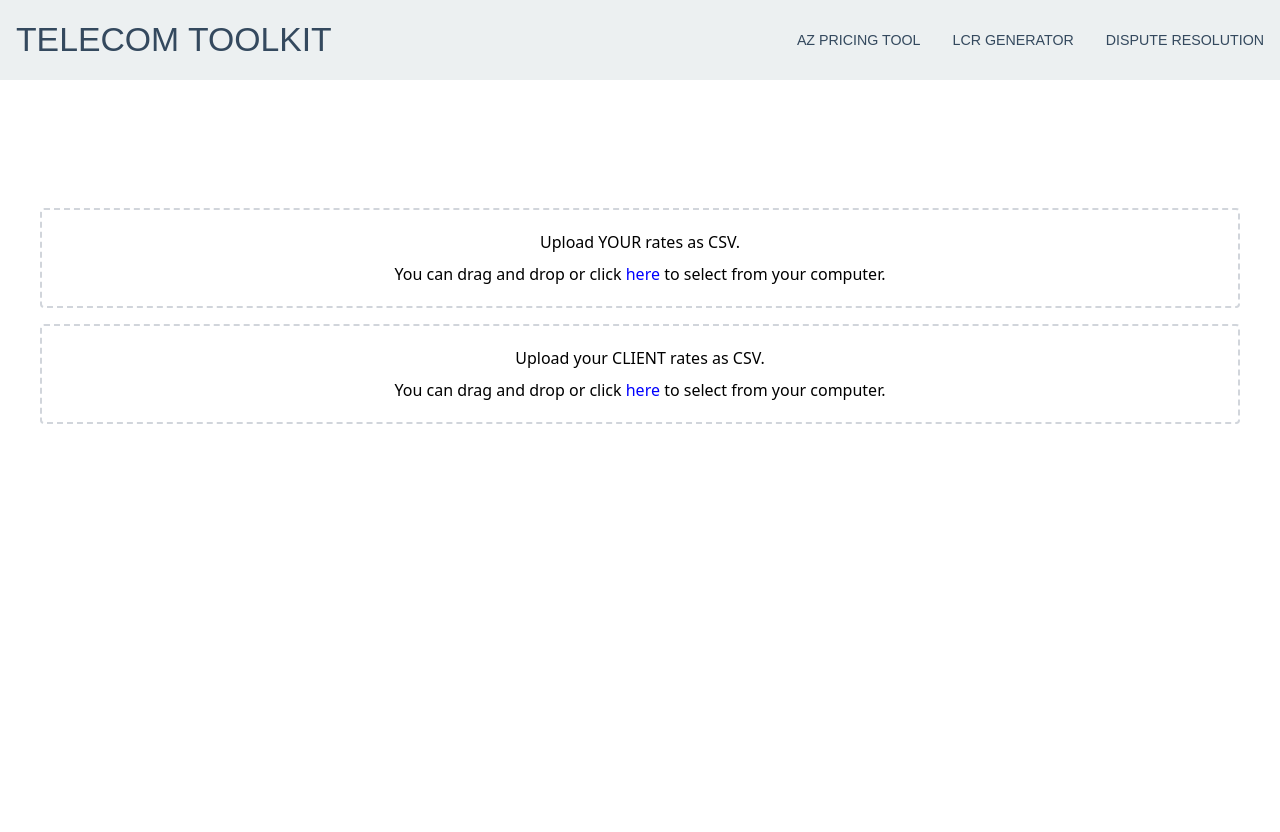
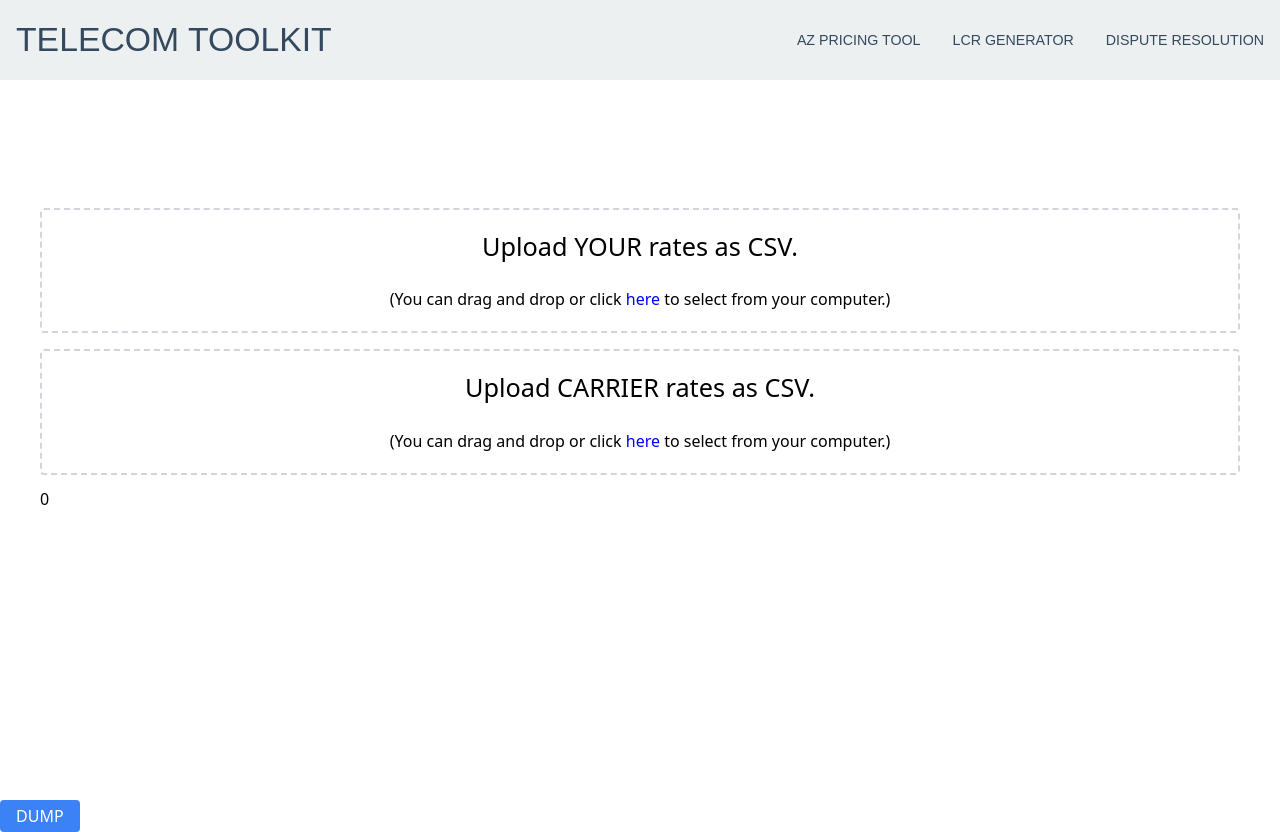
Before and after one commit to kdjordan/voip-accelerator, a Vue app: page / in a window 1280 px wide. Before the commit the page ends 800 px from the top, so only its background shows below. Built offline with nearby package versions, Linux system fonts and the light colour scheme.

Commit message:
breaking out cmpts

```diff
--- a/src/App.vue
+++ b/src/App.vue
@@ -1,82 +1,15 @@
 <template>
-  <div>
-    <TheHeader />
-    <div class="mx-auto p-6 space-y-6 pt-32">
-      <div
-        v-if="!isReporting"
-        class="max-w-[1200px] mx-auto flex flex-col gap-4"
-      >
-        <UploadComponent
-          mssg="Upload YOUR rates as CSV. <br /><br /> You can drag and drop or click <span style='color:blue;'>here</span> to select from your computer."
-          v-if="file1 === null"
-        />
-        <UploadComponent
-          mssg="Upload your CLIENT rates as CSV. <br /><br /> You can drag and drop or click <span style='color:blue;'>here</span> to select from your computer."
-          v-if="file2 === null"
+	<div id="app">
+		<!-- Header Component -->
+		<Header />
 
-        />
-        <!-- <button
-          @click="dumpDB"
-          class="bg-blue-500 text-white py-2 px-4 rounded hover:bg-blue-600 transition text-center"
-        >
-          DUMP
-        </button> -->
-        <button
-          v-if="filesReady"
-
-          class="bg-blue-500 text-white py-2 px-4 rounded hover:bg-blue-600 transition text-center"
-        >
-          Compare Files
-        </button>
-      </div>
-      <div v-else>
-        <GenerateReport
-          v-if="report"
-          :report="report"
-          :details="details"
-        />
-      </div>
-    </div>
-  </div>
+		<!-- Main Content Area where routed components will be displayed -->
+		<router-view />
+	</div>
+  <TheFooter />
 </template>
 
-<script setup lang="ts">
-import { ref, computed } from 'vue';
-import UploadComponent from './components/UploadComponent.vue';
-import GenerateReport from './components/GenerateReport.vue';
-import TheHeader from './components/TheHeader.vue';
-import { type ComparisonReport } from '../types/app-types';
-
-const file1 = ref<File | null>(null);
-const file2 = ref<File | null>(null);
-
-const isReporting = ref<boolean>(false);
-const report = ref<ComparisonReport | null>(null);
-const details = ref<{
-  fileName1: string;
-  fileName2: string;
-} | null>(null);
-
-const filesReady = computed(
-  () => file1.value !== null && file2.value !== null
-);
-
-function dumpDB() {
-  const deleteRequest = indexedDB.deleteDatabase('CSVDatabase');
-
-  deleteRequest.onsuccess = function () {
-    console.log(`Deleted database 'CSVDatabase' successfully.`);
-  };
-
-  deleteRequest.onerror = function (event) {
-    console.error(`Error deleting database 'CSVDatabase':`, deleteRequest.error);
-  };
-
-  deleteRequest.onblocked = function () {
-    console.warn(`Deletion of database 'CSVDatabase' is blocked. Close all connections.`);
-    indexedDB.close();
-  };
-}
-
-
+<script setup>
+	import Header from './components/TheHeader.vue';
+  import TheFooter from './components/TheFooter.vue'
 </script>
--- a/src/components/CompleteUpload.vue
+++ /dev/null
@@ -1,11 +0,0 @@
-<template>
-	<div class="w-full h-full bg-primary p-6 rounded text-center text-stone-800">{{ mssg }} !</div>
-</template>
-<script setup lang="ts">
-	defineProps({
-		mssg: {
-			type: String,
-			required: true,
-		},
-	});
-</script>
--- /dev/null
+++ b/src/components/TheFooter.vue
@@ -0,0 +1,27 @@
+<template>
+	<button
+		@click="dumpDB"
+		class="bg-blue-500 text-white py-2 px-4 rounded hover:bg-blue-600 transition text-center"
+	>
+		DUMP
+	</button>
+</template>
+<script setup lang="ts">
+
+function dumpDB() {
+  const deleteRequest = indexedDB.deleteDatabase('CSVDatabase');
+
+  deleteRequest.onsuccess = function () {
+    console.log(`Deleted database 'CSVDatabase' successfully.`);
+  };
+
+  deleteRequest.onerror = function (event) {
+    console.error(`Error deleting database 'CSVDatabase':`, deleteRequest.error);
+  };
+
+  deleteRequest.onblocked = function () {
+    console.warn(`Deletion of database 'CSVDatabase' is blocked. Close all connections.`);
+    indexedDB.close();
+  };
+}
+</script>
--- a/src/components/TheHeader.vue
+++ b/src/components/TheHeader.vue
@@ -6,9 +6,9 @@
 			</div>
 			<div class="ml-auto">
 				<ul class="flex gap-8 whitespace-nowrap text-sizeSm uppercase">
-					<li>AZ Pricing Tool</li>
-					<li>LCR Generator</li>
-					<li>Dispute Resolution</li>
+					<li><router-link to="/azpricing">AZ Pricing Tool</router-link></li>
+					<li><router-link to="/lcr">LCR Generator</router-link></li>
+					<li><router-link to="/dispute">Dispute Resolution</router-link></li>
 				</ul>
 			</div>
 		</div>
--- a/src/composables/useIndexDB.ts
+++ b/src/composables/useIndexDB.ts
@@ -3,7 +3,8 @@ import { type StandardizedData } from '../../types/app-types';
 
 const DBstate = reactive({
   globalDBVersion: 1,
-  globalIsAfileUploading: false
+  globalIsAfileUploading: false,
+  AZFilesUploadedCount: 0
 })
 
 export function useIndexedDB() {
@@ -41,6 +42,7 @@ export function useIndexedDB() {
 
         transaction.oncomplete = () => {
           DBstate.globalDBVersion++
+          DBstate.AZFilesUploadedCount++
           DBstate.globalIsAfileUploading = false
           DBloading.value = false
           DBloaded.value = true
--- a/src/router/index.ts
+++ b/src/router/index.ts
@@ -1,5 +1,4 @@
 import { createRouter, createWebHistory } from 'vue-router'
-import HomeView from '../views/HomeView.vue'
 
 const router = createRouter({
   history: createWebHistory(import.meta.env.BASE_URL),
@@ -7,16 +6,32 @@ const router = createRouter({
     {
       path: '/',
       name: 'home',
-      component: HomeView
+      component: () => import('../views/AzPricing.vue')
     },
-    // {
-    //   path: '/about',
-    //   name: 'about',
-    //   // route level code-splitting
-    //   // this generates a separate chunk (About.[hash].js) for this route
-    //   // which is lazy-loaded when the route is visited.
-    //   component: () => import('../views/AboutView.vue')
-    // }
+    {
+      path: '/azpricing',
+      name: 'azpricing',
+      // route level code-splitting
+      // this generates a separate chunk (About.[hash].js) for this route
+      // which is lazy-loaded when the route is visited.
+      component: () => import('../views/AzPricing.vue')
+    },
+    {
+      path: '/lcr',
+      name: 'azprlcricing',
+      // route level code-splitting
+      // this generates a separate chunk (About.[hash].js) for this route
+      // which is lazy-loaded when the route is visited.
+      component: () => import('../views/LcrGenerator.vue')
+    },
+    {
+      path: '/dispute',
+      name: 'disputes',
+      // route level code-splitting
+      // this generates a separate chunk (About.[hash].js) for this route
+      // which is lazy-loaded when the route is visited.
+      component: () => import('../views/DisputeEngine.vue')
+    },
   ]
 })
 
--- /dev/null
+++ b/src/views/AzPricing.vue
@@ -0,0 +1,63 @@
+<template>
+  <div>
+    <div class="mx-auto p-6 space-y-6 pt-32">
+      <div
+        v-if="!isReporting"
+        class="max-w-[1200px] mx-auto flex flex-col gap-4"
+      >
+        <UploadComponent
+          mssg="<h2 class='text-sizeLg'>Upload YOUR rates as CSV.</h2><br /><br /> (You can drag and drop or click <span style='color:blue;'>here</span> to select from your computer.)"
+          v-if="file1 === null"
+        />
+        <UploadComponent
+          mssg="<h2 class='text-sizeLg'>Upload CARRIER rates as CSV.</h2><br /><br /> (You can drag and drop or click <span style='color:blue;'>here</span> to select from your computer.)"
+          v-if="file2 === null"
+
+        />
+
+        <button
+          v-if="DBstate.AZFilesUploadedCount === 2"
+          @click="makeReport"
+          class="bg-blue-500 text-white py-2 px-4 rounded hover:bg-blue-600 transition text-center"
+        >
+          Compare Files
+        </button>
+      {{ DBstate.AZFilesUploadedCount }}
+      </div>
+      <div v-else>
+        <GenerateReport
+          v-if="report"
+          :report="report"
+          :details="details"
+        />
+      </div>
+    </div>
+  </div>
+</template>
+
+<script setup lang="ts">
+import { ref } from 'vue';
+import UploadComponent from '../components/UploadComponent.vue';
+import GenerateReport from '../components/GenerateReport.vue';
+import { type ComparisonReport } from '../../types/app-types';
+import { useIndexedDB } from '../composables/useIndexDB';
+
+const { DBstate } =
+		useIndexedDB();
+
+const file1 = ref<File | null>(null);
+const file2 = ref<File | null>(null);
+
+const isReporting = ref<boolean>(false);
+const report = ref<ComparisonReport | null>(null);
+const details = ref<{
+  fileName1: string;
+  fileName2: string;
+} | null>(null);
+
+function makeReport() {
+  //start the web worker to generate report
+}
+
+
+</script>
--- /dev/null
+++ b/src/views/DisputeEngine.vue
@@ -0,0 +1,3 @@
+<template>
+  <h1>Disputes</h1>
+</template>
--- /dev/null
+++ b/src/views/LcrGenerator.vue
@@ -0,0 +1,3 @@
+<template>
+	<h1>LCR</h1>
+</template>
```
